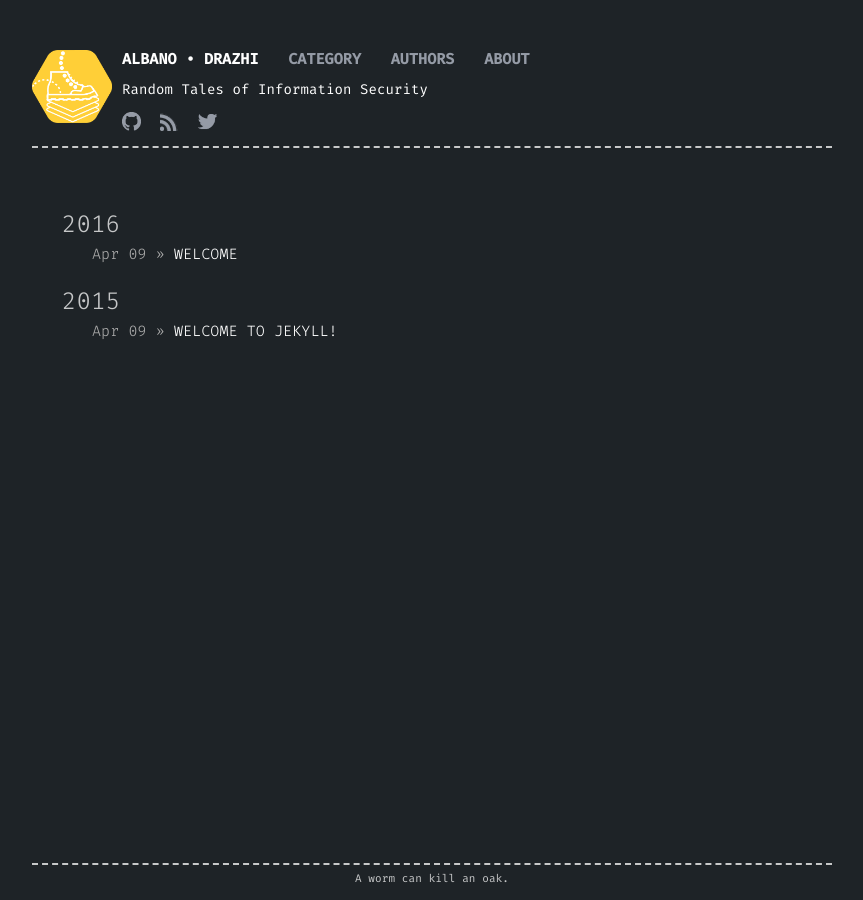
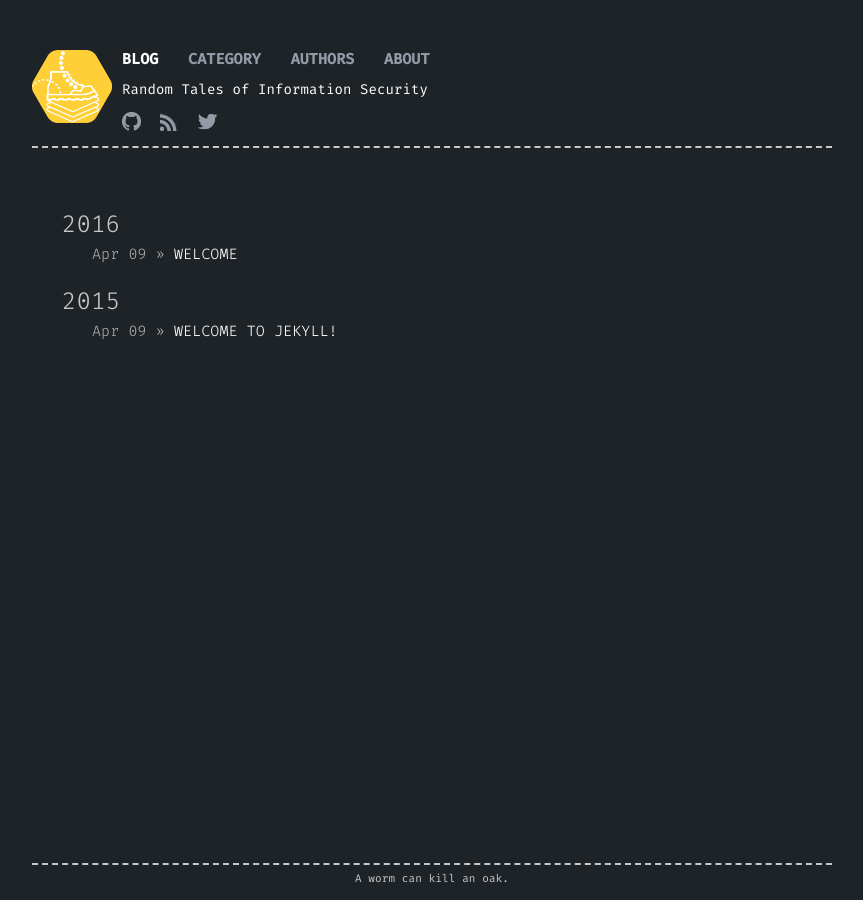
Before and after one commit to adrazhi/my-website, a Jekyll site: the page built from index.html, in a window 1280 px wide. Shown: the whole page, without its empty margins (208-1071 px from the left). Built offline with Jekyll 4.4.1, drawn with Linux system fonts in a browser that asks for light colours.

Commit message:
Change header

```diff
--- a/_config.yml
+++ b/_config.yml
@@ -8,7 +8,7 @@ description: > # this means to ignore newlines until "baseurl:"
   Google search results) and in your feed.xml site description.
 baseurl: "" # the subpath of your site, e.g. /blog/
 url: "http://albanodrazhi.me" # the base hostname & protocol for your site
-twitter_username: adrazhi
+twitter_username: aldrazhi
 github_username:  albtop
 
 # Build settings
--- a/_includes/header.html
+++ b/_includes/header.html
@@ -10,12 +10,12 @@
 			{% if page.path == "index.html" %}
 			<span class="title">
 				<li>
-					<a href="/index.html">Albano • Drazhi</a>
+					<a href="/index.html">Blog</a>
 				</li>
 			</span>
 			{% else %}
 				<li>
-					<a href="/index.html">Albano • Drazhi</a>
+					<a href="/index.html">Blog</a>
 				</li>
 			{% endif %}
 			<!--{% if page.path == "archive.html" %}
```
